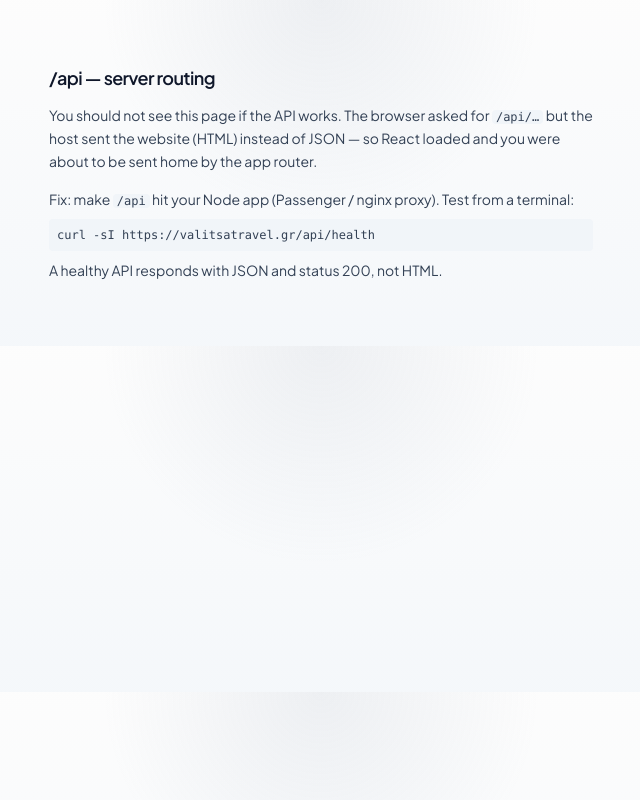
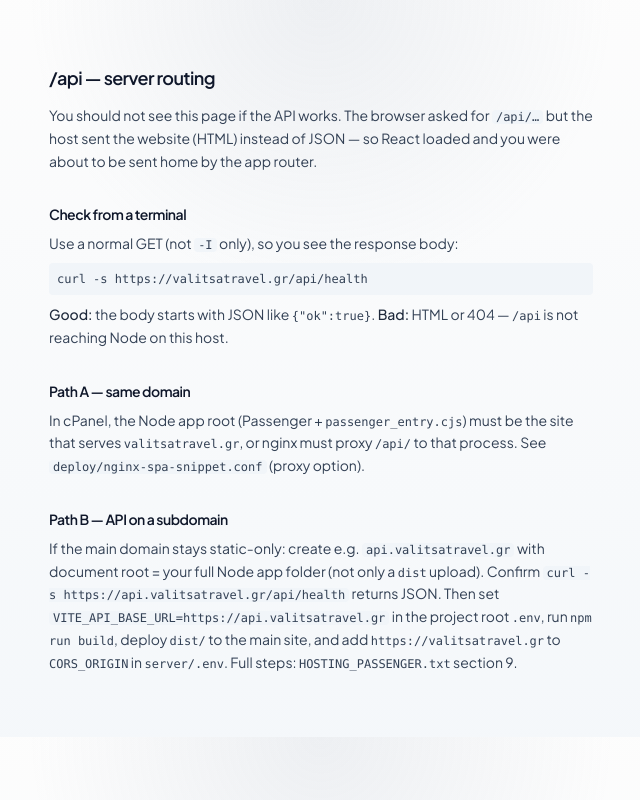
Before and after one commit to AthanasiosOikonomou/Valitsa-Travel, a React (Vite) app: page /api in a window 1280 px wide. Shown: the whole page, without its empty margins (319-959 px from the left). Built offline with nearby package versions, Linux system fonts and the light colour scheme; no server answers.

Commit message:
testing path

```diff
--- a/src/pages/ApiPathHint.tsx
+++ b/src/pages/ApiPathHint.tsx
@@ -16,18 +16,58 @@
         but the host sent the website (HTML) instead of JSON — so React loaded and you were about
         to be sent home by the app router.
       </p>
-      <p className="mt-4 text-sm leading-relaxed">
-        Fix: make{" "}
+
+      <h2 className="mt-8 text-sm font-semibold text-slate-900 dark:text-zinc-100">
+        Check from a terminal
+      </h2>
+      <p className="mt-2 text-sm leading-relaxed">
+        Use a normal GET (not <code className="rounded bg-slate-100 px-1 font-mono text-xs dark:bg-zinc-800">-I</code> only), so you see the response body:
+      </p>
+      <code className="mt-2 block whitespace-pre-wrap break-all rounded bg-slate-100 p-2 font-mono text-xs dark:bg-zinc-800">
+        curl -s https://valitsatravel.gr/api/health
+      </code>
+      <p className="mt-2 text-sm leading-relaxed">
+        <strong className="font-medium text-slate-800 dark:text-zinc-200">Good:</strong> the body
+        starts with JSON like <code className="font-mono text-xs">{`{"ok":true}`}</code>.{" "}
+        <strong className="font-medium text-slate-800 dark:text-zinc-200">Bad:</strong> HTML or 404
+        — <code className="font-mono text-xs">/api</code> is not reaching Node on this host.
+      </p>
+
+      <h2 className="mt-8 text-sm font-semibold text-slate-900 dark:text-zinc-100">
+        Path A — same domain
+      </h2>
+      <p className="mt-2 text-sm leading-relaxed">
+        In cPanel, the Node app root (Passenger + <code className="font-mono text-xs">passenger_entry.cjs</code>)
+        must be the site that serves <code className="font-mono text-xs">valitsatravel.gr</code>, or nginx must
+        proxy <code className="font-mono text-xs">/api/</code> to that process. See{" "}
         <code className="rounded bg-slate-100 px-1 font-mono text-xs dark:bg-zinc-800">
-          /api
+          deploy/nginx-spa-snippet.conf
         </code>{" "}
-        hit your Node app (Passenger / nginx proxy). Test from a terminal:{" "}
-        <code className="mt-2 block whitespace-pre-wrap break-all rounded bg-slate-100 p-2 font-mono text-xs dark:bg-zinc-800">
-          curl -sI https://valitsatravel.gr/api/health
-        </code>
-        <span className="mt-2 block">
-          A healthy API responds with JSON and status 200, not HTML.
-        </span>
+        (proxy option).
+      </p>
+
+      <h2 className="mt-8 text-sm font-semibold text-slate-900 dark:text-zinc-100">
+        Path B — API on a subdomain
+      </h2>
+      <p className="mt-2 text-sm leading-relaxed">
+        If the main domain stays static-only: create e.g.{" "}
+        <code className="rounded bg-slate-100 px-1 font-mono text-xs dark:bg-zinc-800">
+          api.valitsatravel.gr
+        </code>{" "}
+        with document root = your full Node app folder (not only a <code className="font-mono text-xs">dist</code>{" "}
+        upload). Confirm{" "}
+        <code className="rounded bg-slate-100 px-1 font-mono text-xs dark:bg-zinc-800">
+          curl -s https://api.valitsatravel.gr/api/health
+        </code>{" "}
+        returns JSON. Then set{" "}
+        <code className="rounded bg-slate-100 px-1 font-mono text-xs dark:bg-zinc-800">
+          VITE_API_BASE_URL=https://api.valitsatravel.gr
+        </code>{" "}
+        in the project root <code className="font-mono text-xs">.env</code>, run{" "}
+        <code className="font-mono text-xs">npm run build</code>, deploy <code className="font-mono text-xs">dist/</code>{" "}
+        to the main site, and add <code className="font-mono text-xs">https://valitsatravel.gr</code> to{" "}
+        <code className="font-mono text-xs">CORS_ORIGIN</code> in <code className="font-mono text-xs">server/.env</code>.
+        Full steps: <code className="font-mono text-xs">HOSTING_PASSENGER.txt</code> section 9.
       </p>
     </div>
   );
```
Also changed, not shown: HOSTING_PASSENGER.txt.
